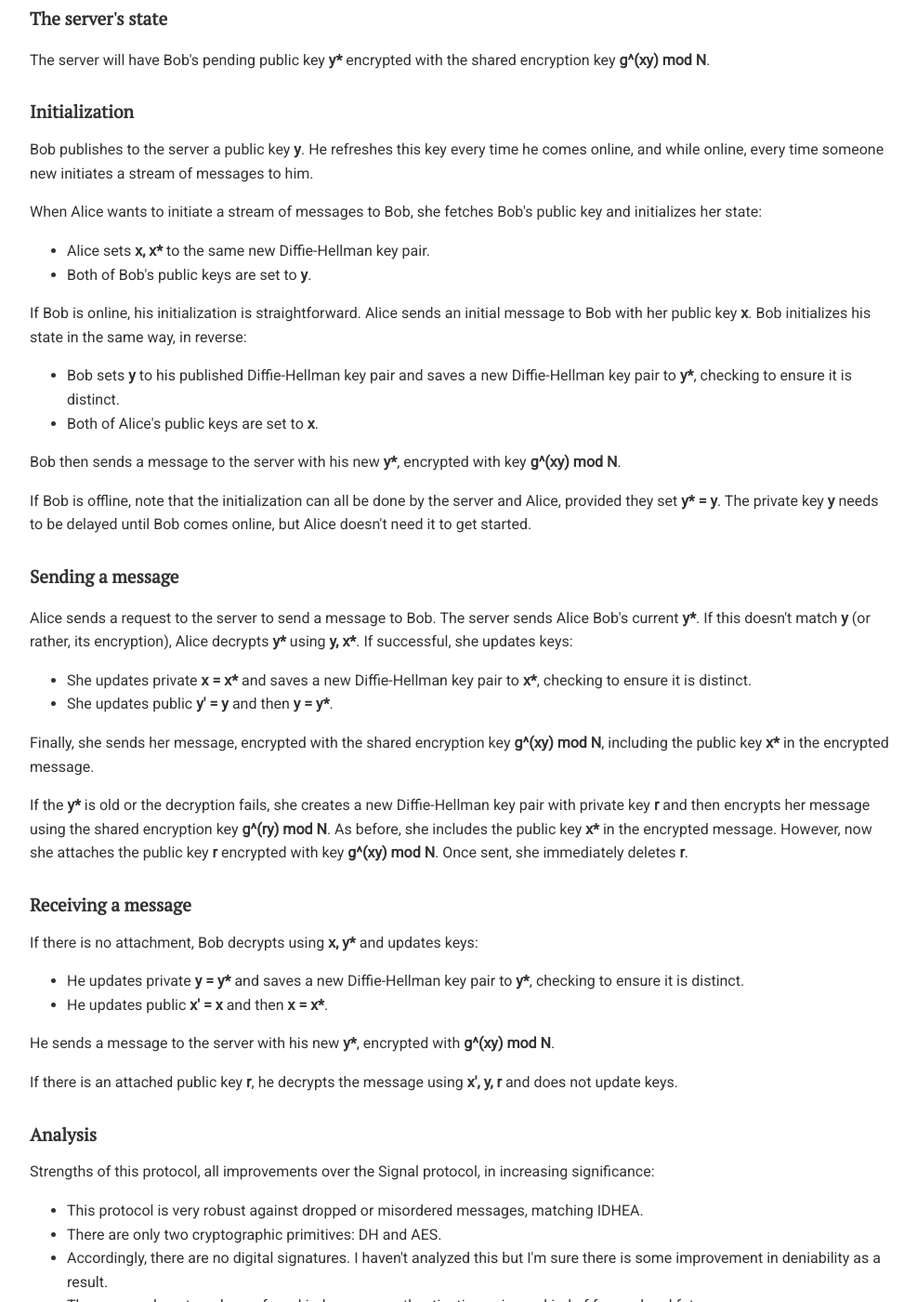
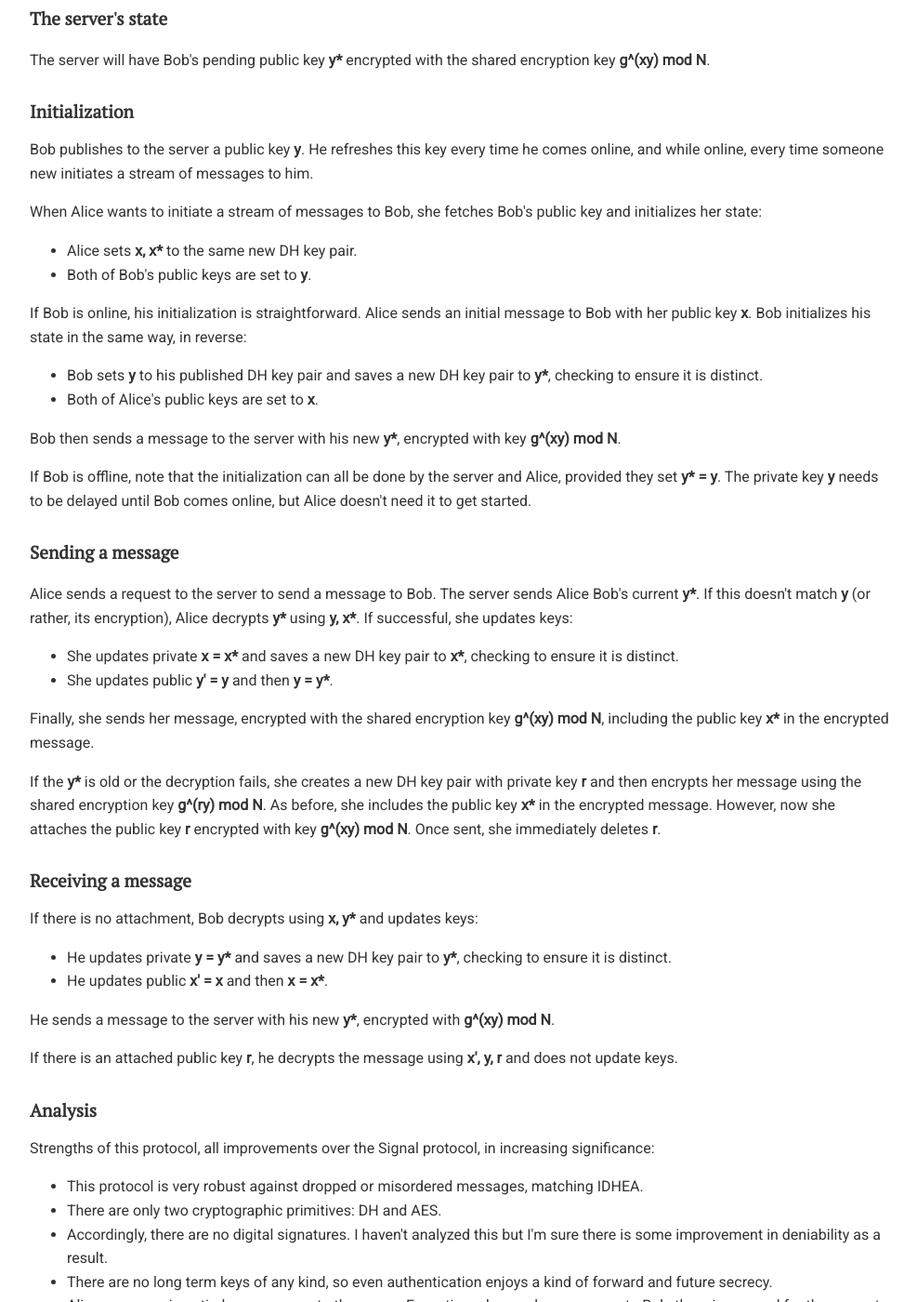
Before and after one commit to chatscrypt/chatscrypt.github.io, a Jekyll site: the page built from _posts/2020-02-06-the-chatscrypt-architecture-part-v-revisiting-the-postal-delivery-model.html, in a window 1280 px wide and 1400 px high, scrolled down 1337 px. Shown: the whole window at 93% size, without its empty margins (143-1130 px from the left). Built offline with Jekyll 4.4.1, drawn with Linux system fonts in a browser that asks for light colours; comment, search, counter and statistics services are not loaded.

Commit message:
Update 2020-02-06-the-chatscrypt-architecture-part-v-revisiting-the-postal-delivery-model.html

```diff
--- a/_posts/2020-02-06-the-chatscrypt-architecture-part-v-revisiting-the-postal-delivery-model.html
+++ b/_posts/2020-02-06-the-chatscrypt-architecture-part-v-revisiting-the-postal-delivery-model.html
@@ -49,13 +49,13 @@ Bob publishes to the server a public key <b>y</b>. He refreshes this key every t
 
 <p>When Alice wants to initiate a stream of messages to Bob, she fetches Bob's public key and initializes her state:
 <ul>
-<li>Alice sets <b>x, x*</b> to the same new Diffie-Hellman key pair.
+<li>Alice sets <b>x, x*</b> to the same new DH key pair.
 <li>Both of Bob's public keys are set to <b>y</b>.
 </ul>
 
 If Bob is online, his initialization is straightforward. Alice sends an initial message to Bob with her public key <b>x</b>. Bob initializes his state in the same way, in reverse:
 <ul>
-<li>Bob sets <b>y</b> to his published Diffie-Hellman key pair and saves a new Diffie-Hellman key pair to <b>y*</b>, checking to ensure it is distinct.
+<li>Bob sets <b>y</b> to his published DH key pair and saves a new DH key pair to <b>y*</b>, checking to ensure it is distinct.
 <li>Both of Alice's public keys are set to <b>x</b>.
 </ul>
 Bob then sends a message to the server with his new <b>y*</b>, encrypted with key <b>g^(xy) mod N</b>.
@@ -66,12 +66,12 @@ Bob then sends a message to the server with his new <b>y*</b>, encrypted with ke
 
 <p>Alice sends a request to the server to send a message to Bob. The server sends Alice Bob's current <b>y*</b>. If this doesn't match <b>y</b> (or rather, its encryption), Alice decrypts <b>y*</b> using <b>y, x*</b>. If successful, she updates keys:
 <ul>
-<li>She updates private <b>x = x*</b> and saves a new Diffie-Hellman key pair to <b>x*</b>, checking to ensure it is distinct.
+<li>She updates private <b>x = x*</b> and saves a new DH key pair to <b>x*</b>, checking to ensure it is distinct.
   <li>She updates public <b>y' = y</b> and then <b>y = y*</b>.
 </ul>
 Finally, she sends her message, encrypted with the shared encryption key <b>g^(xy) mod N</b>, including the public key <b>x*</b> in the encrypted message.
 
-<p>If the <b>y*</b> is old or the decryption fails, she creates a new Diffie-Hellman key pair with private key <b>r</b> and then encrypts her message using the shared encryption key <b>g^(ry) mod N</b>. As before, she includes the public key <b>x*</b> in the encrypted message. However, now she attaches the public key <b>r</b> encrypted with key <b>g^(xy) mod N</b>. Once sent, she immediately deletes <b>r</b>.
+<p>If the <b>y*</b> is old or the decryption fails, she creates a new DH key pair with private key <b>r</b> and then encrypts her message using the shared encryption key <b>g^(ry) mod N</b>. As before, she includes the public key <b>x*</b> in the encrypted message. However, now she attaches the public key <b>r</b> encrypted with key <b>g^(xy) mod N</b>. Once sent, she immediately deletes <b>r</b>.
 
 
 
@@ -80,7 +80,7 @@ Finally, she sends her message, encrypted with the shared encryption key <b>g^(x
 
 If there is no attachment, Bob decrypts using <b>x, y*</b> and updates keys:
 <ul>
-<li>He updates private <b>y = y*</b> and saves a new Diffie-Hellman key pair to <b>y*</b>, checking to ensure it is distinct.
+<li>He updates private <b>y = y*</b> and saves a new DH key pair to <b>y*</b>, checking to ensure it is distinct.
 <li>He updates public <b>x' = x</b> and then <b>x = x*</b>.
 </ul>
 He sends a message to the server with his new <b>y*</b>, encrypted with <b>g^(xy) mod N</b>.
```
